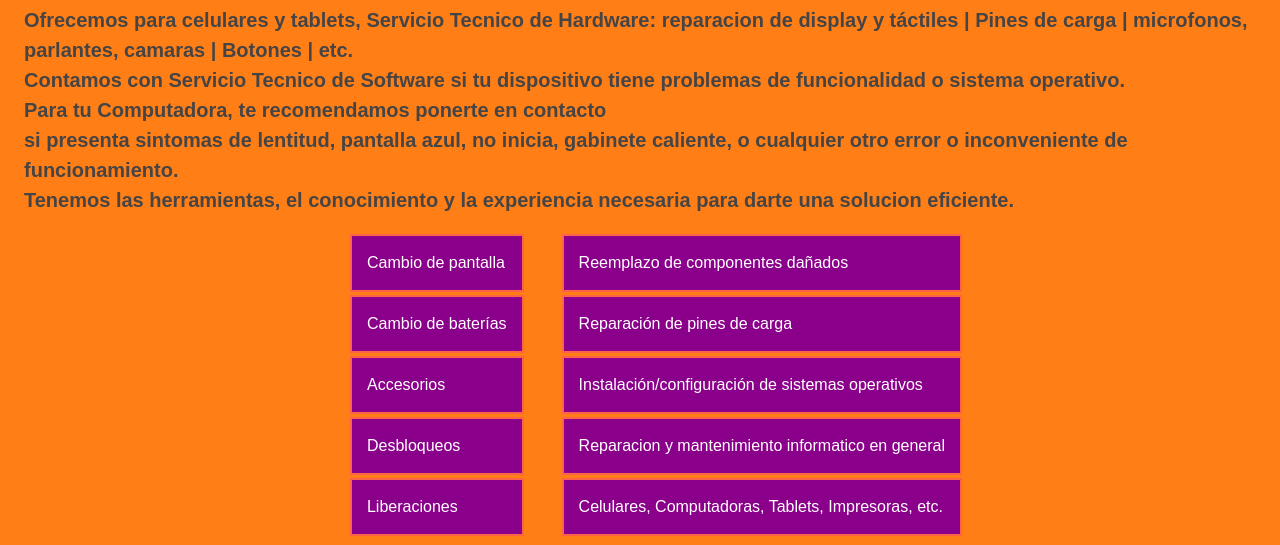
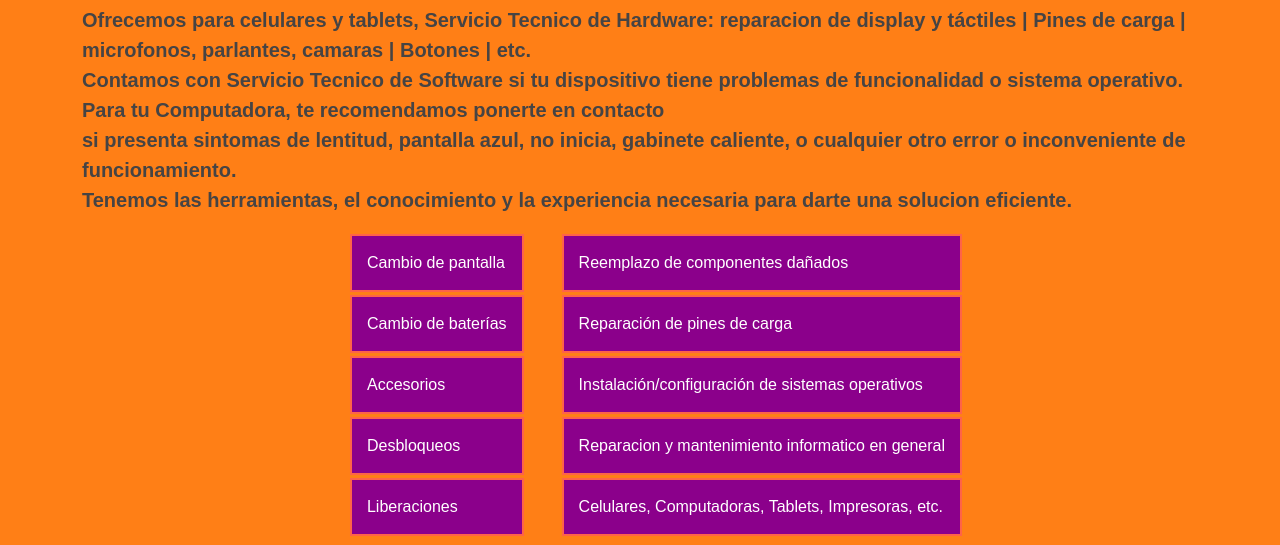
Before and after one commit to NataliaPicatti/Serv.-tecnico-Twins-Tech-, a website: page servicios.html in a window 1280 px wide. Shown: the part 166-711 px from the top of the page. Drawn offline with nearby package versions, Linux system fonts and the light colour scheme.

Commit message:
modificacion servios

```diff
--- a/servicios.html
+++ b/servicios.html
@@ -59,8 +59,8 @@
       <h1 class="mt-4">Servicio Tecnico Informatico</h1>
     </div>
 
-    <div class="container-fluid">
-      <div class="d-flex justify-content-center align-items-center">
+    <div class="container-sm">
+
         <p class="fw-bolder">Ofrecemos para celulares y tablets, Servicio Tecnico de Hardware: reparacion de display y
           táctiles | Pines de carga | microfonos, parlantes, camaras | Botones | etc. <br>
           Contamos con Servicio Tecnico de Software si tu dispositivo tiene problemas de funcionalidad o sistema
```
